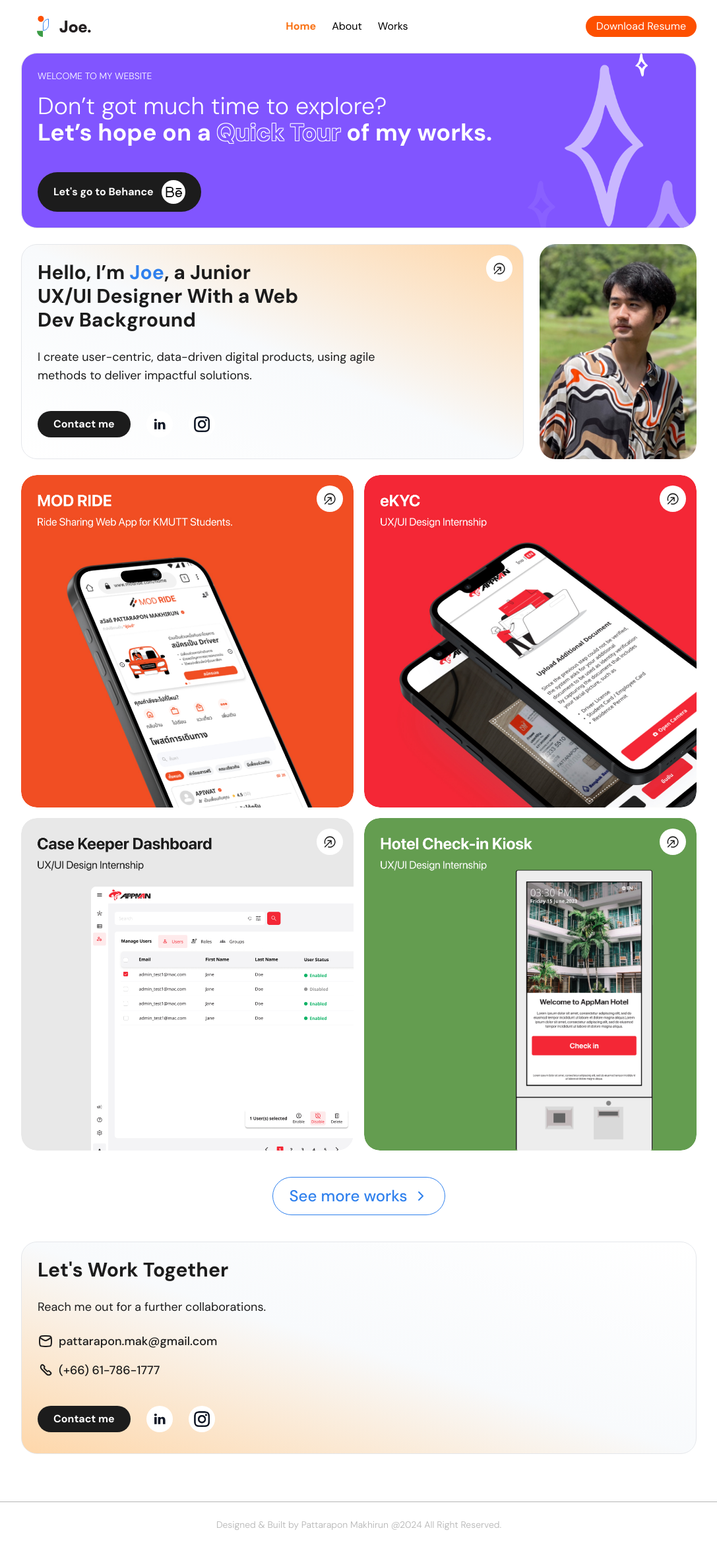
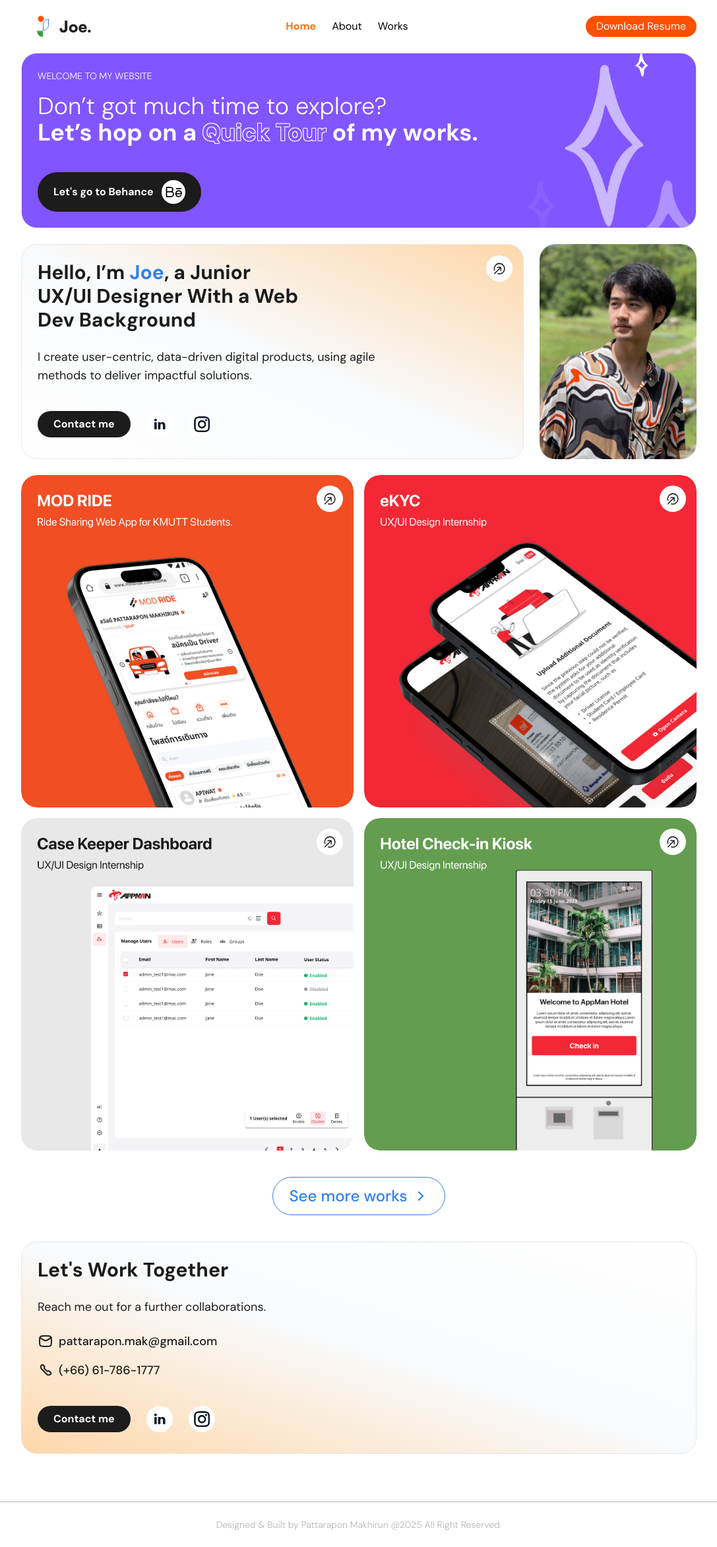
Before and after one commit to Joe-sit/joe-pattarapon, a Vue app: page / in a window 1280 px wide. Shown: the whole page at 66% size, without its empty margins (96-1183 px from the left). Built offline with nearby package versions, Linux system fonts and the light colour scheme.

Commit message:
Wording fixes

```diff
--- a/src/App.vue
+++ b/src/App.vue
@@ -103,7 +103,7 @@ const closeMenuOnClickOutside = (event) => {
     <footer class="text-white text-center w-full bg-white h-auto py-6">
       <div class="grid grid-row gap-y-2 border-t-[1px] border-[#B5B5B5] px-6">
         <!-- <FooterSVG class="mx-auto inline-block" /> -->
-        <h1 class="font-light text-sm sm:text-sm text-[#B5B5B5] mt-6">Designed & Built by Pattarapon Makhirun @2024 All
+        <h1 class="font-light text-sm sm:text-sm text-[#B5B5B5] mt-6">Designed & Built by Pattarapon Makhirun @2025 All
           Right Reserved.</h1>
       </div>
     </footer>
--- a/src/components/views/HomePage.vue
+++ b/src/components/views/HomePage.vue
@@ -93,7 +93,7 @@ const copyEmail = () => {
                 <div class="relative z-10">
                     <p class="uppercase font-light text-xs sm:text-sm text-white mb-4 ">welcome to my website</p>
                     <h1 class="text-base sm:text-4xl text-white font-light">Don’t got much time to explore?</h1>
-                    <h1 class="text-base sm:text-4xl text-white font-bold">Let’s hope on a
+                    <h1 class="text-base sm:text-4xl text-white font-bold">Let’s hop on a
                         <span class="outlined-text " style="color: transparent; text-shadow: 1px 1px 0 white, -1px 1px 0 white, 1px -1px 0 white, -1px -1px 0 white;
                         color: #8155FF;">Quick
                             Tour</span> of my works.
```
